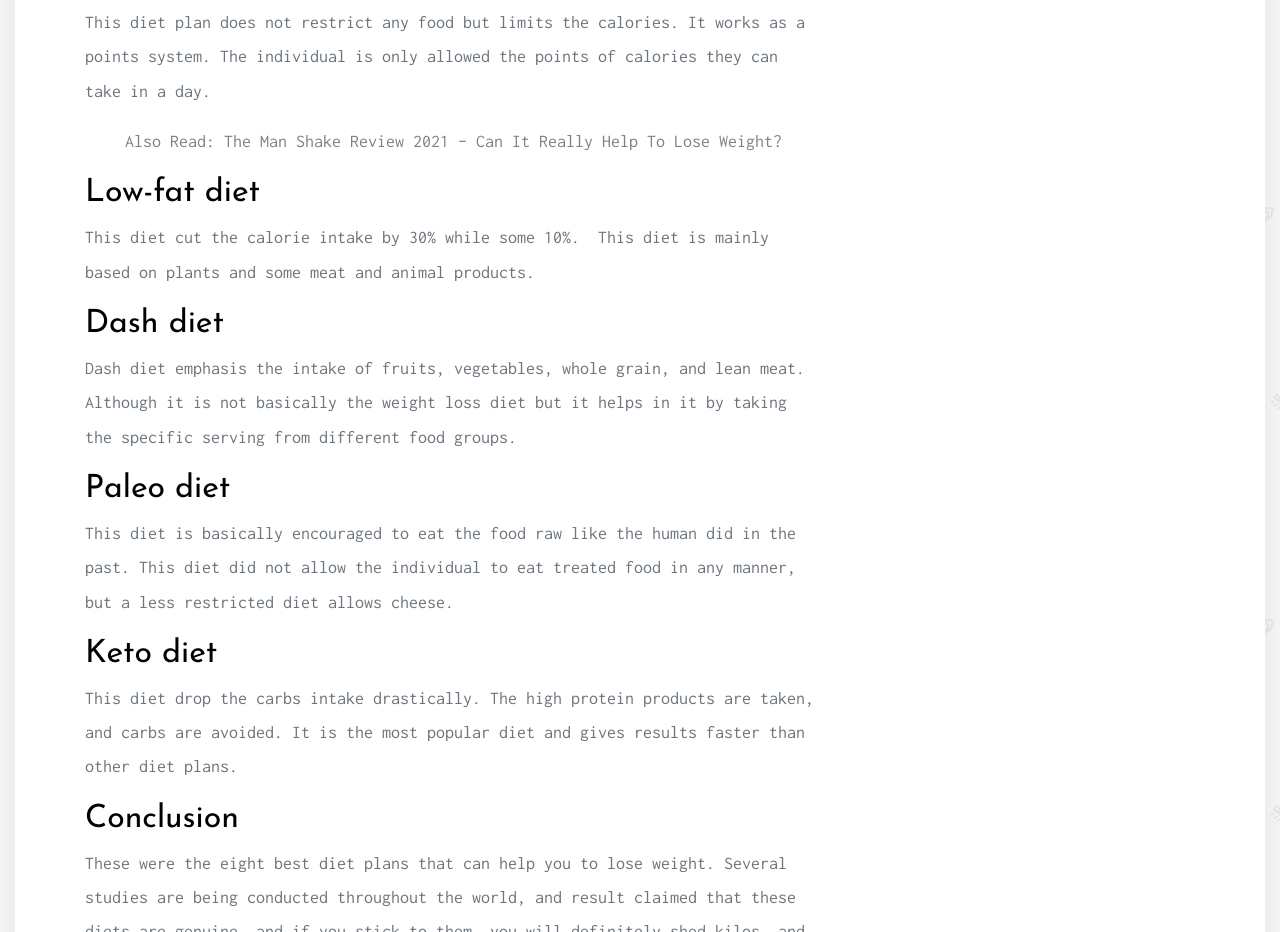
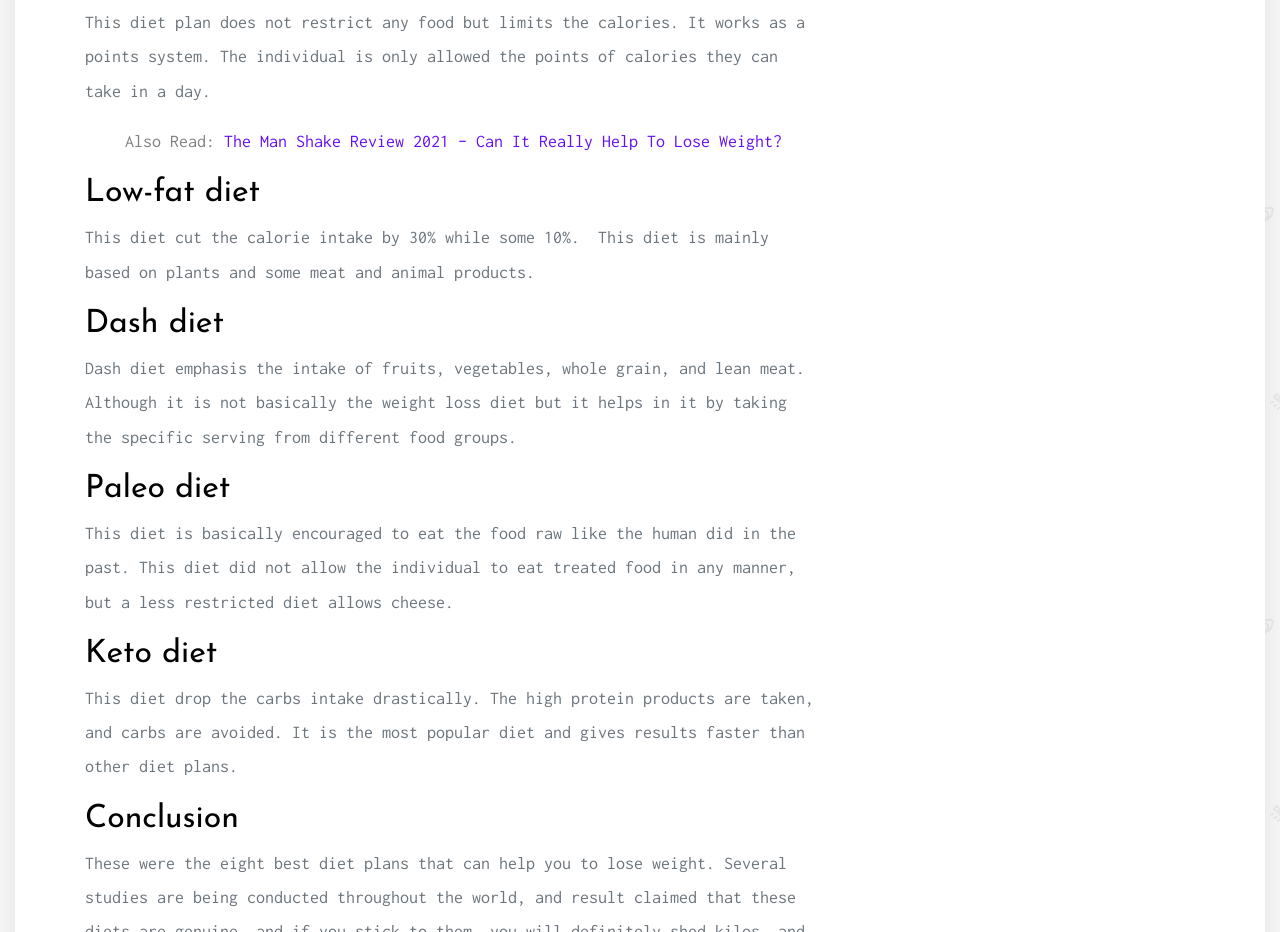
Before and after one commit to Revounts/Coupons, a plain HTML site: page best-8-diet-plan-for-weight-loss.html in a window 1280 px wide. Shown: the part 1921-2853 px from the top of the page. Drawn offline with Linux system fonts and the light colour scheme.

Commit message:
Update best-8-diet-plan-for-weight-loss.html

```diff
--- a/best-8-diet-plan-for-weight-loss.html
+++ b/best-8-diet-plan-for-weight-loss.html
@@ -84,7 +84,7 @@
 <p>This diet includes the food that is usually eaten by the residents of countries like Italy and Greece. This diet plans to lower the heart disease risk but turns out to be the best weight loss plan. Mainly includes plenty of fruits, seeds, whole grain, etc.</p>
 <h2>WW diet</h2>
 <p>This diet plan does not restrict any food but limits the calories. It works as a points system. The individual is only allowed the points of calories they can take in a day.</p>
-<p style="padding-left: 40px;"><span style="color: #808080;">Also Read: </span><span style="color: #808080;"><a style="color: #808080;" href="https://www.revounts.com.au/reviews/the-man-shake-review">The Man Shake Review 2021 &ndash; Can It Really Help To Lose Weight?</a></span></p>
+<p style="padding-left: 40px;"><span style="color: #808080;">Also Read: </span><a href="https://www.revounts.com.au/reviews/the-man-shake-review">The Man Shake Review 2021 &ndash; Can It Really Help To Lose Weight?</a></p>
 <h2>Low-fat diet</h2>
 <p>This diet cut the calorie intake by 30% while some 10%.&nbsp; This diet is mainly based on plants and some meat and animal products.</p>
 <h2>Dash diet</h2>
```
